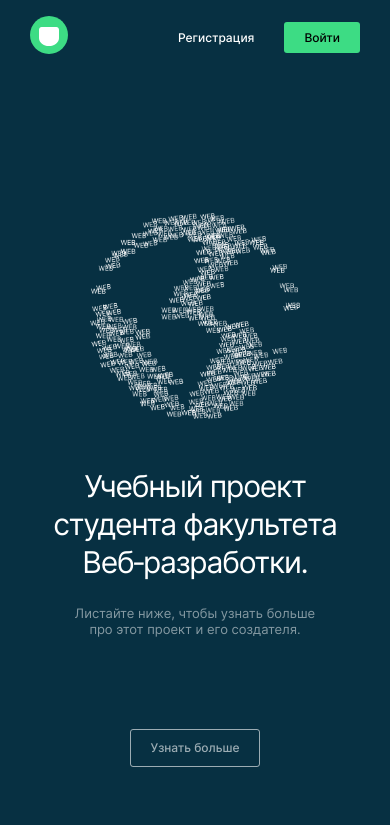
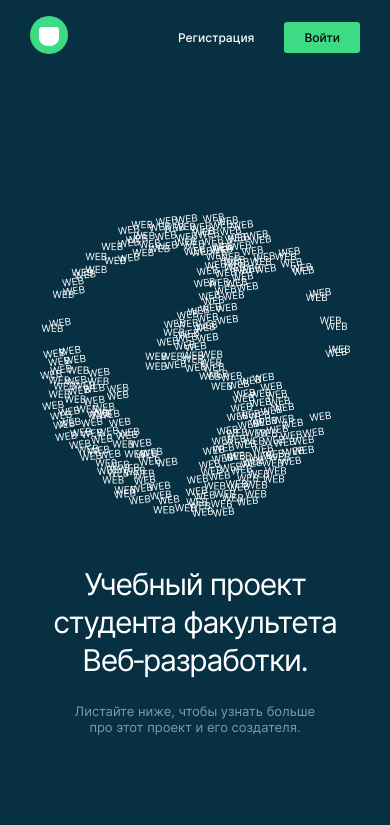
Before and after one commit to kybikn/movies-explorer-frontend, a React (Create React App) app: page / in a window 390 px wide. Shown: the top 825 px of the page. Built offline with nearby package versions, Linux system fonts and the light colour scheme.

Commit message:
fix: resize Promo image

```diff
--- a/src/components/Promo/Promo.css
+++ b/src/components/Promo/Promo.css
@@ -74,6 +74,8 @@
 
   .promo__img {
     margin-bottom: 48px;
+    width: 310px;
+    height: 304px;
   }
 }
 
```
